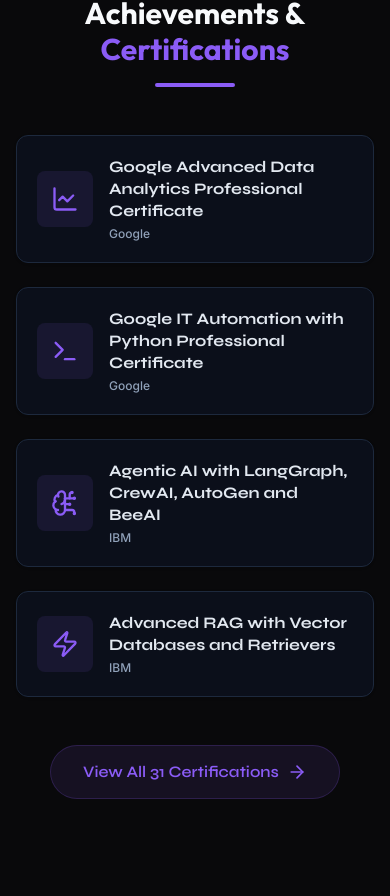
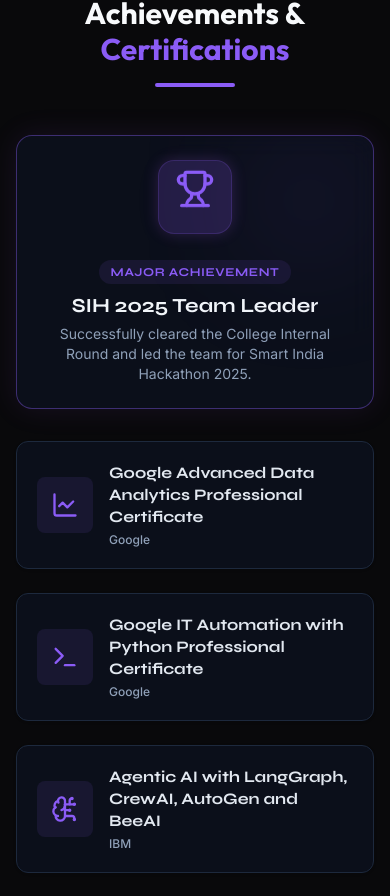
Before and after one commit to Rayhan-099/portfolio, a Next.js app: page / in a window 390 px wide. Shown: the part 5132-6028 px from the top of the page. Built offline with nearby package versions, Linux system fonts and the light colour scheme.

Commit message:
feat: restore SIH 2025 as a featured major achievement with premium glowing styling

```diff
--- a/src/components/Achievements.tsx
+++ b/src/components/Achievements.tsx
@@ -2,7 +2,7 @@
 
 import { useState } from "react";
 import { motion } from "framer-motion";
-import { ArrowRight } from "lucide-react";
+import { ArrowRight, Trophy } from "lucide-react";
 import { featuredCertifications } from "../data/certifications";
 import { CertificationsModal } from "./CertificationsModal";
 
@@ -23,6 +23,33 @@
                         Achievements & <span className="text-primary">Certifications</span>
                     </h2>
                     <div className="h-1 w-20 bg-primary rounded-full mx-auto"></div>
+                </motion.div>
+
+                {/* SIH 2025 Highlight Card */}
+                <motion.div
+                    initial={{ opacity: 0, y: 20 }}
+                    whileInView={{ opacity: 1, y: 0 }}
+                    viewport={{ once: true }}
+                    transition={{ duration: 0.6 }}
+                    className="max-w-4xl mx-auto mb-8"
+                >
+                    <div className="relative overflow-hidden p-6 md:p-8 rounded-2xl bg-white/50 dark:bg-slate-900/50 border border-primary/30 dark:border-primary/40 backdrop-blur-md shadow-[0_0_30px_rgba(168,85,247,0.1)] flex flex-col md:flex-row items-center gap-6 group hover:border-primary transition-all duration-300">
+                        <div className="absolute top-0 right-0 w-32 h-32 bg-primary/10 rounded-full blur-3xl group-hover:bg-primary/20 transition-all duration-700"></div>
+                        <div className="p-4 bg-primary/20 text-primary rounded-2xl shrink-0 border border-primary/20 shadow-[0_0_15px_rgba(168,85,247,0.2)]">
+                            <Trophy className="w-10 h-10 animate-bounce" style={{ animationDuration: '3s' }} />
+                        </div>
+                        <div className="text-center md:text-left">
+                            <span className="inline-block px-3 py-1 rounded-full bg-primary/10 text-primary text-xs font-syne font-bold uppercase tracking-wider mb-2">
+                                Major Achievement
+                            </span>
+                            <h3 className="font-syne font-bold text-slate-800 dark:text-slate-100 text-xl md:text-2xl leading-snug">
+                                SIH 2025 Team Leader
+                            </h3>
+                            <p className="font-inter text-sm text-slate-600 dark:text-slate-400 mt-1">
+                                Successfully cleared the College Internal Round and led the team for Smart India Hackathon 2025.
+                            </p>
+                        </div>
+                    </div>
                 </motion.div>
 
                 <div className="grid md:grid-cols-2 gap-6 max-w-4xl mx-auto">
```
